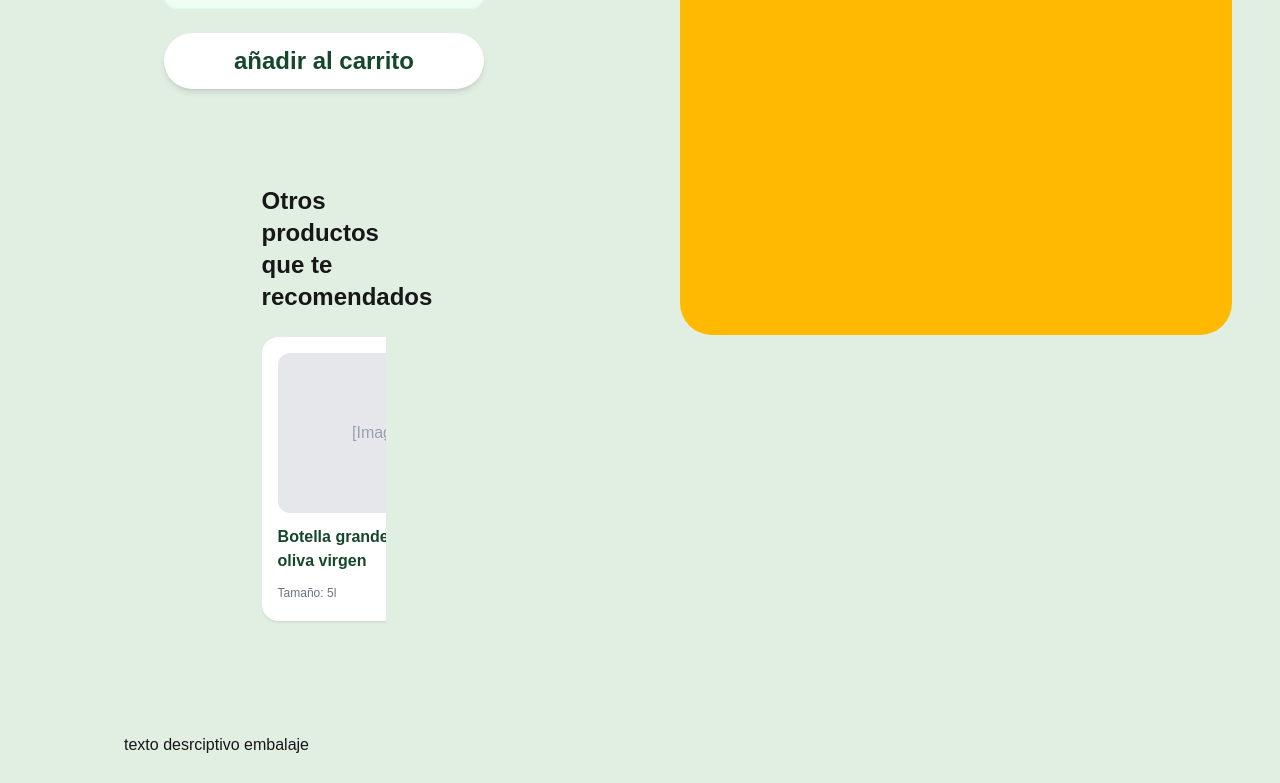
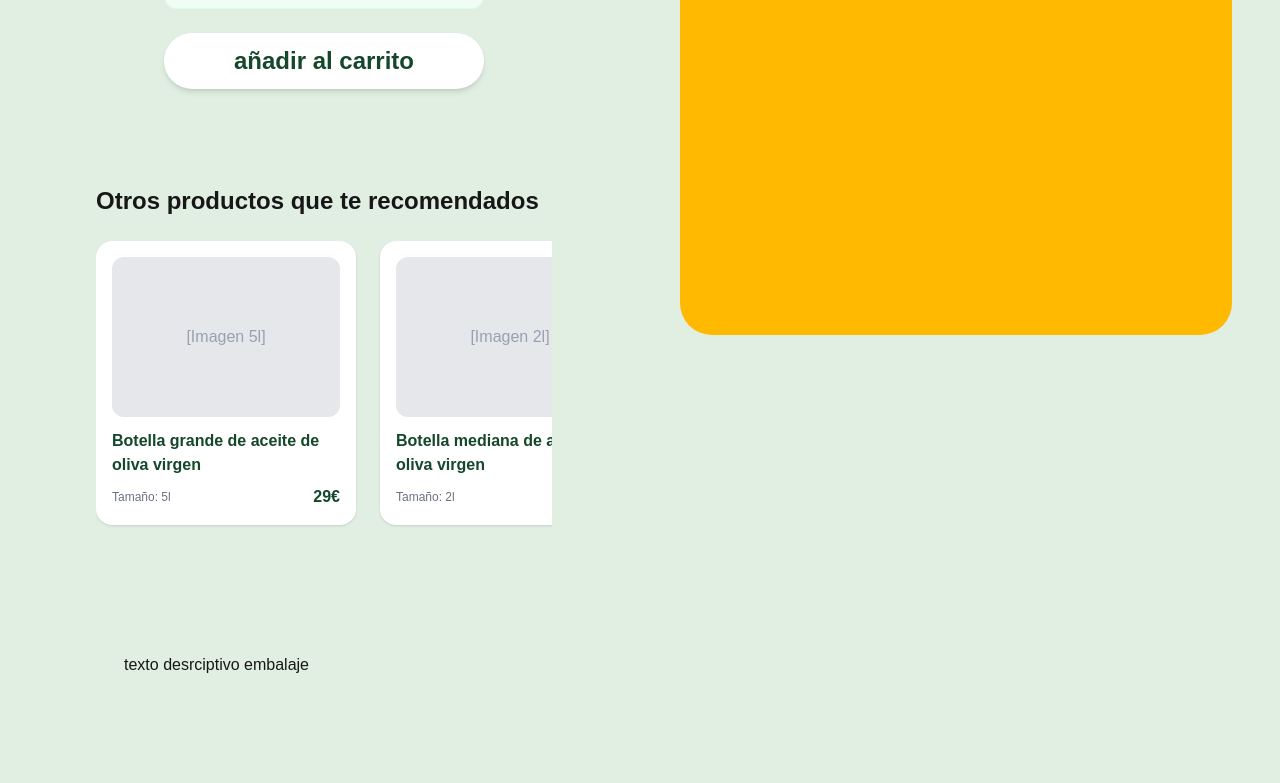
Before and after one commit to JaumeEsquerdo/oli-de-la-torre, a Next.js app in the folder oli-maleno/: page /producto/botella-0.5l in a window 1280 px wide. Shown: the part 737-1520 px from the top of the page. Built offline with nearby package versions, Linux system fonts and the light colour scheme.

Commit message:
hacer draggable el carrousel

```diff
--- /dev/null
+++ b/oli-maleno/app/components/SlideProducts.tsx
@@ -0,0 +1,103 @@
+'use client'
+import { useState, useRef } from "react";
+import { motion, useScroll, useTransform } from 'framer-motion';
+import Link from "next/link";
+
+{/* ================= SECCIÓN MINI SLIDE DE RECOMENDADOS ================= */ }
+
+
+interface Logo {
+    src: string;
+    alt: string;
+    nombre?: string; // Por si quieres poner un texto abajo del logo
+}
+
+type Product = {
+    slug: string;
+    id: string;
+    titulo: string;
+    subtitulo: string;
+    precio: string;
+    logos: Logo[];
+}
+
+interface SlideProductsProps {
+    recomendados: Product[];
+}
+
+export const SlideProducts = ({ recomendados }: SlideProductsProps) => {
+    const containerRef = useRef(null);
+    const [isDragging, setIsDragging] = useState(false);
+
+    // 1. Escuchamos el scroll horizontal del contenedor
+    const { scrollXProgress } = useScroll({ container: containerRef });
+
+    // 2. Mapeamos el progreso (0 a 1) a la opacidad de los indicadores
+    // Izquierda: opacidad 0 al inicio (0 progress), opacidad 1 cuando avanzas
+    const leftOpacity = useTransform(scrollXProgress, [0, 0.1], [0, 1]);
+    // Derecha: opacidad 1 al inicio, opacidad 0 al llegar al final (1 progress)
+    const rightOpacity = useTransform(scrollXProgress, [0.9, 1], [1, 0]);
+
+    if (!recomendados || recomendados.length === 0) return null;
+
+    return (
+        <>
+            {
+                recomendados.length > 0 && (
+                    <div className="w-full px-8 md:px-12 py-16 flex flex-col gap-6">
+                        <h3 className="text-2xl font-bold text-textColorb-6">Otros productos que te recomendados</h3>
+
+                        {/* <div className="relative w-full">
+                            {leftOpacity > 0 && (
+                                <motion.div
+                                    style={{ opacity: leftOpacity }}
+                                    className="absolute right-0 top-0 w-12 h-12 bg-black z-10 pointer-events-none"
+                                />
+                            )}
+
+
+                            <motion.div
+                                style={{ opacity: rightOpacity }}
+                                className="absolute right-0 top-1/2 bottom-4 w-12 bg-gradient-to-l from-gray-50 to-transparent z-10 pointer-events-none"
+                            /> */}
+
+                        <div ref={containerRef} className="gap-6 pb-4 flex overflow-x-auto snap-x snap-mandatory  overflow-x-hidden">
+                            <motion.div
+                                drag="x"
+                                dragConstraints={containerRef}
+                                dragElastic={0.1}
+                                onDragStart={() => setIsDragging(true)}
+                                onDragEnd={() => {
+                                    setTimeout(() => setIsDragging(false), 50);
+                                }}
+                                className="flex gap-6 pb-4">
+                                {recomendados.map((item) => (
+
+                                    <Link
+                                        href={`/producto/${item.slug}`}
+                                        key={item.id}
+                                        onDragStart={(e) => e.preventDefault()}
+                                        onClick={(e) => isDragging && e.preventDefault()}
+                                        className="w-[160px] md:w-[260px] shrink-0 bg-white rounded-2xl p-4 shadow-sm hover:shadow-md transition-all snap-start flex flex-col justify-between"
+                                    >
+                                        <div className="w-full h-40 bg-gray-200 rounded-xl mb-3 flex items-center justify-center text-gray-400">
+                                            <span>[Imagen {item.subtitulo}]</span>
+                                        </div>
+                                        <div>
+                                            <h4 className="font-bold text-textColor text-md">{item.titulo}</h4>
+                                            <div className="flex justify-between items-center mt-2">
+                                                <span className="text-xs text-gray-500">Tamaño: {item.subtitulo}</span>
+                                                <span className="font-bold text-textColor">{item.precio}</span>
+                                            </div>
+                                        </div>
+                                    </Link>
+                                ))}
+                            </motion.div>
+                        </div>
+                    </div>
+                    // </div >
+                )
+            }
+        </>
+    );
+}
--- a/oli-maleno/app/producto/[id]/page.tsx
+++ b/oli-maleno/app/producto/[id]/page.tsx
@@ -2,12 +2,13 @@
 import { Footer } from "@/app/components/Footer";
 import { Header } from "@/app/components/Header";
 import SelectorCantidadPrecio from "@/app/components/SelectorCantidadPrecio";
-import Link from "next/link";
 import { Leaf, Heart, Container, GlassWater, LucideIcon, ArrowUpRight } from 'lucide-react';
 import Image from "next/image";
 import { FAQ } from "@/app/components/FAQ";
 import InfiniteMarquee from "@/app/components/InfiniteMarquee";
 import { NavigationBanners } from "@/app/components/NavigationBanners";
+import { SlideProducts } from "@/app/components/SlideProducts";
+
 
 
 interface Logo {
@@ -98,6 +99,7 @@ async function obtenerProductosRecomendados(urlActual: string) {
 export default async function DetalleProductoPage({ params }: PaginaProps) {
     const { id } = await params;
 
+
     // Buscamos el producto actual y sus recomendados
     const producto = await obtenerDetalleProducto(id);
     const recomendados = await obtenerProductosRecomendados(id);
@@ -155,34 +157,10 @@ export default async function DetalleProductoPage({ params }: PaginaProps) {
                                 <SelectorCantidadPrecio producto={producto} />
                             </div>
 
-                            {/* ================= SECCIÓN MINI SLIDE DE RECOMENDADOS ================= */}
-                            {recomendados.length > 0 && (
-                                <div className="w-2/5 px-8 md:px-12 py-16 flex flex-col gap-6">
-                                    <h3 className="text-2xl font-bold text-textColorb-6">Otros productos que te recomendados</h3>
 
-                                    {/* Contenedor con scroll horizontal nativo y suave */}
-                                    <div className="gap-6  pb-4 flex overflow-x-auto snap-x snap-mandatory ">
-                                        {recomendados.map((item) => (
-                                            <Link
-                                                href={`/producto/${item.slug}`}
-                                                key={item.id}
-                                                className="w-[160px] md:w-[260px] shrink-0 bg-white rounded-2xl p-4 shadow-sm hover:shadow-md transition-all snap-start flex flex-col justify-between"
-                                            >
-                                                <div className="w-full h-40 bg-gray-200 rounded-xl mb-3 flex items-center justify-center text-gray-400">
-                                                    <span>[Imagen {item.subtitulo}]</span>
-                                                </div>
-                                                <div>
-                                                    <h4 className="font-bold text-textColor text-md">{item.titulo}</h4>
-                                                    <div className="flex justify-between items-center mt-2">
-                                                        <span className="text-xs text-gray-500">Tamaño: {item.subtitulo}</span>
-                                                        <span className="font-bold text-textColor">{item.precio}</span>
-                                                    </div>
-                                                </div>
-                                            </Link>
-                                        ))}
-                                    </div>
-                                </div>
-                            )}
+                            <SlideProducts recomendados={recomendados} />
+
+
 
                             <div>
                                 <div className="h-100">
```
